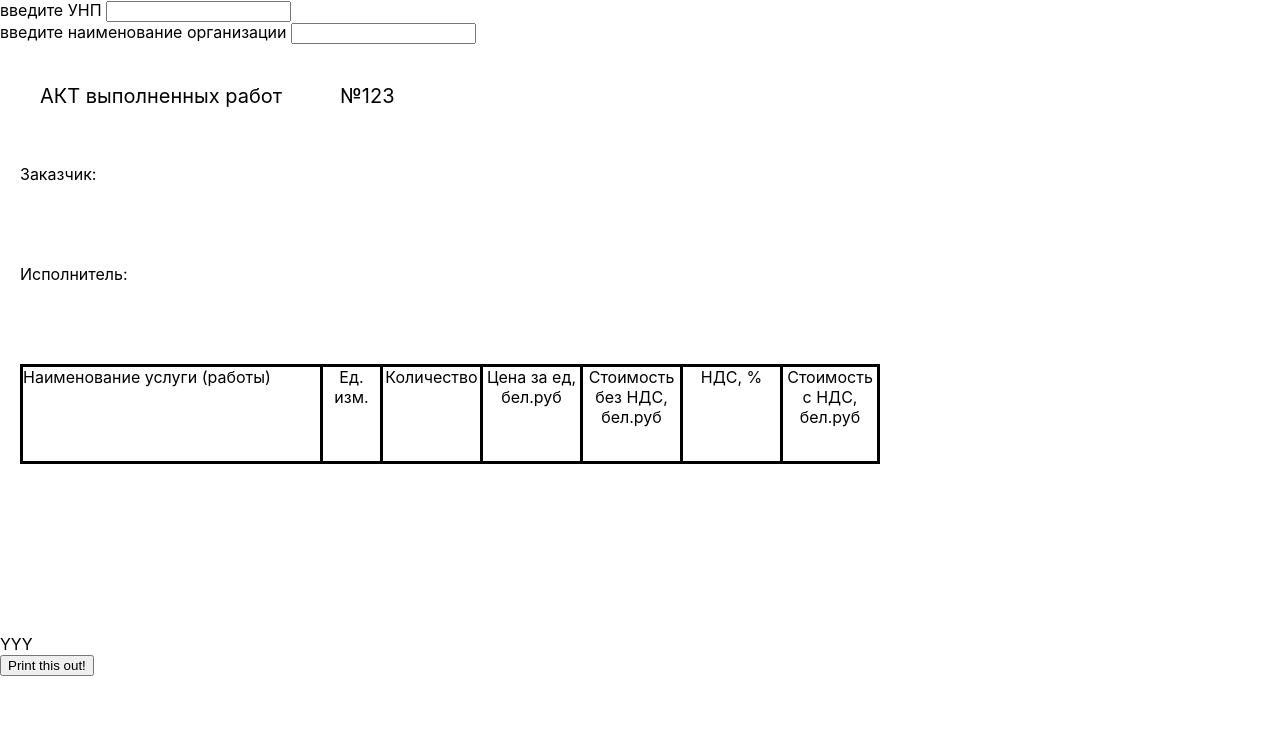
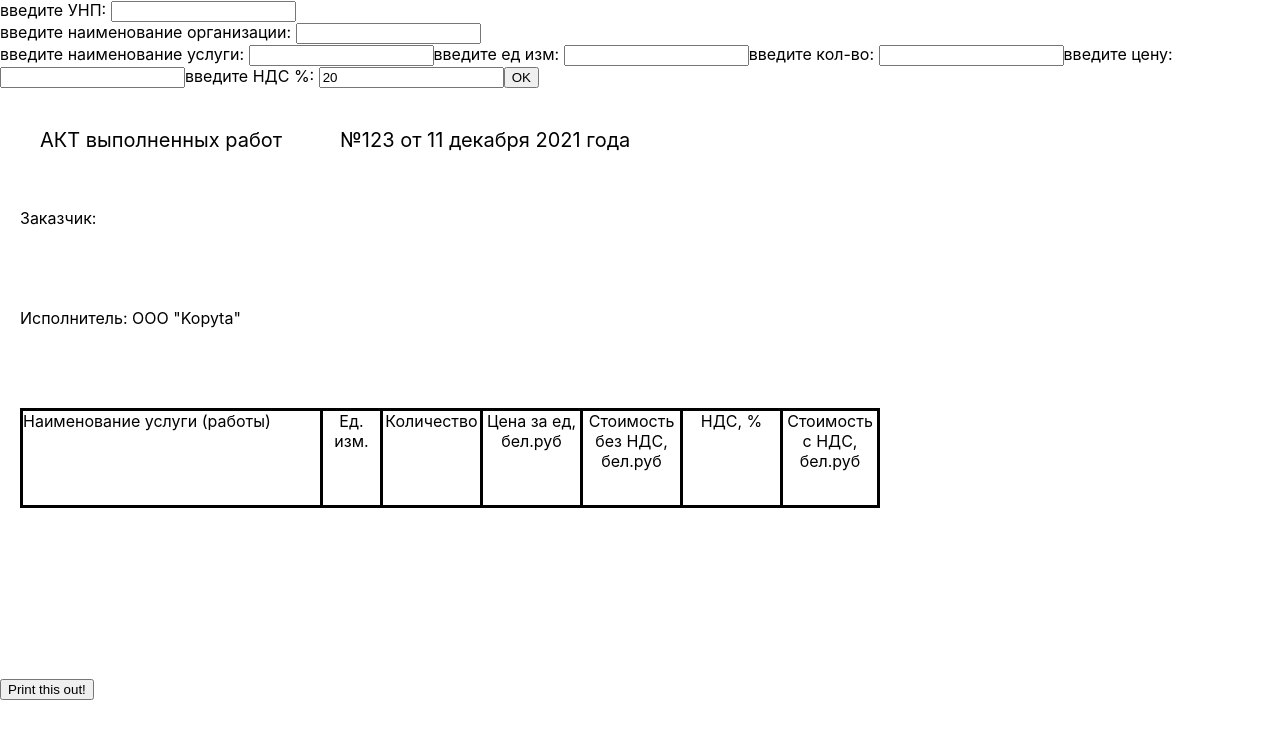
Before and after one commit to 3331668Kirill/AccountForms, a React (Create React App) app: page / in a window 1280 px wide. Shown: the top 738 px of the page. Built offline with nearby package versions, Linux system fonts and the light colour scheme.

Commit message:
start create new form

```diff
--- a/src/App.tsx
+++ b/src/App.tsx
@@ -1,7 +1,7 @@
 import React from 'react';
 import {Example} from './Example'
 import './App.css';
-import {ComponentToPrint} from "./Print";
+
 
 function App() {
   return (
--- a/src/Print.tsx
+++ b/src/Print.tsx
@@ -1,36 +1,81 @@
-import React, {ChangeEvent, useState} from "react";
+import React, {ChangeEvent, useMemo, useState} from "react";
 import css from './print.module.css'
 
 
+export const ComponentToPrint = React.forwardRef((props, ref: any) => {
+    let initialRaw: Array<string|number> = []
+    const [unp, setUnp] = useState<string>('')
+    const [nameFirm, setNameFirm] = useState<string>('')
+    const [editMode, setEditMode] = useState<boolean>(false)
+    const [raw, setRaw] = useState<Array<string|number>>(initialRaw)
+    const [service, setService] = useState<string>('')
+    const [unit, setUnit] = useState<string>('')
+    const [quantity, setQuantity] = useState<number>(0)
+    const [price, setPrice] = useState<number>(0)
+    const [vat, setVat] = useState<number>(20)
 
-export const ComponentToPrint = React.forwardRef((props, ref:any) => {
-    const [unp, setUnp] = useState<string>('')
-    const [name, setName] = useState<string>('')
-    const [editMode, setEditMode] = useState<boolean>(false)
-    const addUnpInput = (e:ChangeEvent<HTMLInputElement>) => {
+    const changeInputElement =  (e: ChangeEvent<HTMLInputElement>) => {
+        console.log(e.target.id)
+        switch (e.target.id) {
+            case 'price':
+                return setPrice(+e.target.value)
+            case 'quantity':
+                return setQuantity(+e.target.value)
+            case 'unit':
+                return setUnit(e.target.value)
+            case 'service':
+                return setService(e.target.value)
+            case 'nameFirm':
                 setEditMode(true)
-        setUnp(e.target.value)
+                return setNameFirm(e.target.value)
+            case 'unp':
+                setEditMode(true)
+                return setUnp(e.target.value)
+            case 'vat':
+                return setVat(+e.target.value)
+            default:
+                return null
         }
-    const addNameInput = (e:ChangeEvent<HTMLInputElement>) => {
-        setEditMode(true)
-        setName(e.target.value)
     }
+
+    const ok = useMemo(() => () => {
+        let cost = +(quantity * price).toFixed(2)
+        let costVat = +(cost * vat/100).toFixed(2)
+            setRaw([...raw,service,unit,quantity,price,cost,vat,costVat])
+            setEditMode(false)
+
+        }, [raw,quantity, service, unit, price,vat]
+    )
     //margin: 200mm !important
-    return (<div >
-            <style type="text/css" media="print">{'@media print { body { -webkit-print-color-adjust: exact; } @page { size: A4;  }}'}</style>
-                <label >введите УНП </label>
-            <input type={"text"} value={unp} onChange={addUnpInput} onBlur={()=>{setEditMode(false)}}/>
+
+    return (<div>
+            <style type="text/css"
+                   media="print">{'@media print { body { -webkit-print-color-adjust: exact; } @page { size: A4;  }}'}</style>
+            <label>введите УНП: </label>
+            <input type={"text"} id={'unp'} onChange={changeInputElement} maxLength={9}/>
 
             <div>
-                <label >введите наименование организации </label>
-            <input type={"text"} value={name} onChange={addNameInput} onBlur={()=>{setEditMode(false)}}/>
+                <label>введите наименование организации: </label>
+                <input type={"text"} id={'nameFirm'} value={nameFirm} onChange={changeInputElement}/>
             </div>
 
+            <label>введите наименование услуги: </label>
+            <input type={"text"} id={'service'} onChange={changeInputElement}/>
+            <label>введите ед изм: </label>
+            <input type={"text"} id={'unit'} onChange={changeInputElement} maxLength={3}/>
+            <label>введите кол-во: </label>
+            <input type={"text"} id={'quantity'} onChange={changeInputElement}/>
+            <label>введите цену: </label>
+            <input type={"text"} id={'price'} onChange={changeInputElement}/>
+            <label>введите НДС %: </label>
+            <input type={"text"} id={'vat'} value={vat} onChange={changeInputElement}/>
+
+            <button onClick={ok}> OK</button>
 
             <div ref={ref} className={css.grid}>
                 <div className={css.cell_1}>АКТ выполненных работ</div>
-            <div className={css.cell_3}>№123</div>
-            <div className={css.cell}> Заказчик: {!editMode && unp} {!editMode && name} </div>
+                <div className={css.cell_3}>№123 от 11 декабря 2021 года</div>
+                <div className={css.cell}> Заказчик: {!editMode && unp} {!editMode && nameFirm} </div>
                 <div className={css.cell}></div>
                 <div className={css.cell}></div>
                 <div className={css.cell}></div>
@@ -38,7 +83,7 @@ export const ComponentToPrint = React.forwardRef((props, ref:any) => {
                 <div className={css.cell}></div>
                 <div className={css.cell}></div>
                 <div className={css.cell}></div>
-            <div className={css.cell}> Исполнитель: {!editMode && unp}</div>
+                <div className={css.cell}> Исполнитель: OOO "Kopyta"</div>
                 <div></div>
                 <div></div>
                 <div></div>
@@ -46,15 +91,23 @@ export const ComponentToPrint = React.forwardRef((props, ref:any) => {
                 <div></div>
                 <div className={css.cell}></div>
                 <div className={css.cell}></div>
-            <div className={css.table}> Наименование услуги (работы) </div>
-            <div className={css.table_2}> Ед. изм. </div>
-            <div className={css.table_2}> Количество </div>
-            <div className={css.table_2}> Цена за ед, бел.руб </div>
-            <div className={css.table_2}> Стоимость без НДС, бел.руб </div>
-            <div className={css.table_2}> НДС, % </div>
+                <div className={css.table}> Наименование услуги (работы)</div>
+                <div className={css.table_2}> Ед. изм.</div>
+                <div className={css.table_2}> Количество</div>
+                <div className={css.table_2}> Цена за ед, бел.руб</div>
+                <div className={css.table_2}> Стоимость без НДС, бел.руб</div>
+                <div className={css.table_2}> НДС, %</div>
                 <div className={css.table_3}> Стоимость с НДС, бел.руб</div>
+                <div></div>
+                {raw.map(t => {
+                    return (
+
+                        <div className={css.table_4}> {t} </div>
+
+                    )
+                })}
             </div>
-            <div className={css.cell}>YYY</div>
+
 
         </div>
     );
--- a/src/print.module.css
+++ b/src/print.module.css
@@ -46,6 +46,11 @@ margin: 20px;
     border: solid black;
     text-align: center
 }
+.table_4{
+    border-left: solid black;
+    border-bottom: solid black;
+    text-align: center;
+}
 /*.cell_4 {*/
 /*    !*grid-column: center / right;*!*/
 /*    !*grid-row: center / bottom;*!*/
```
Lines whose indentation alone changed are shown as unchanged.
